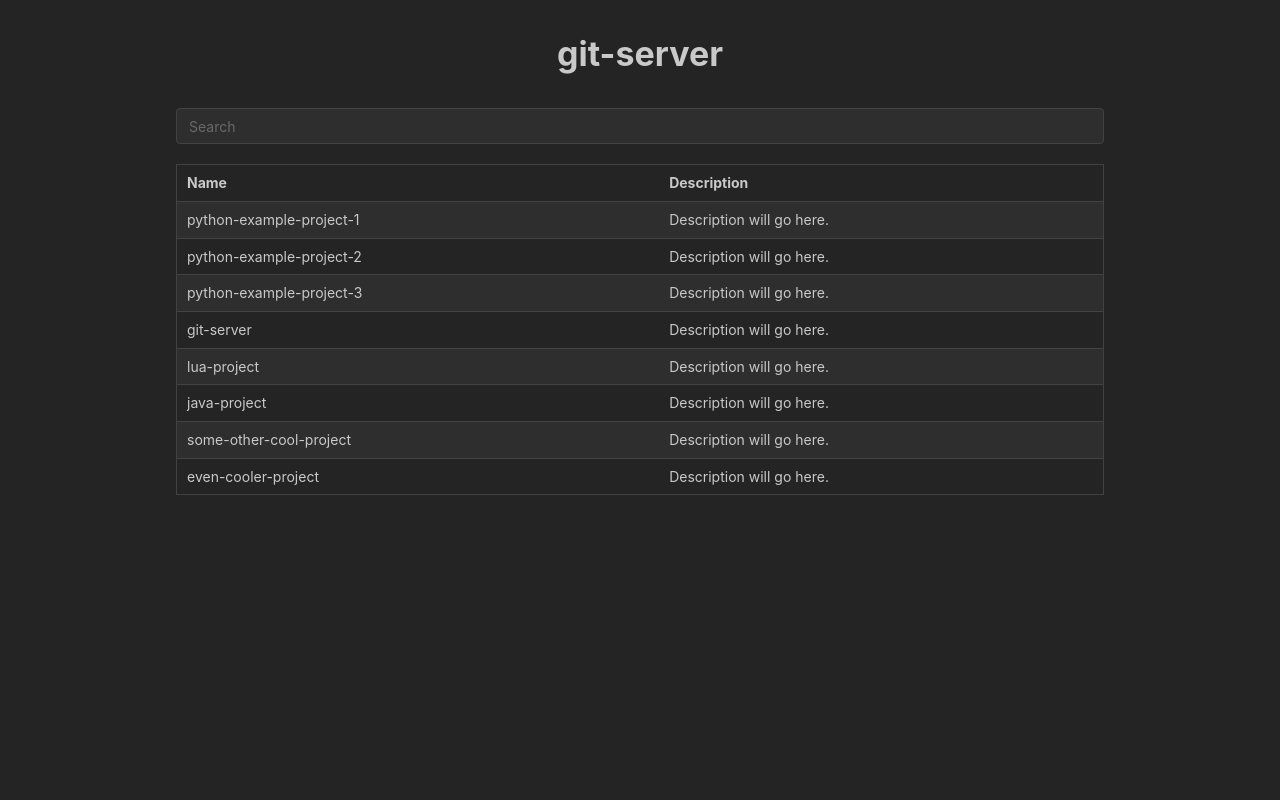
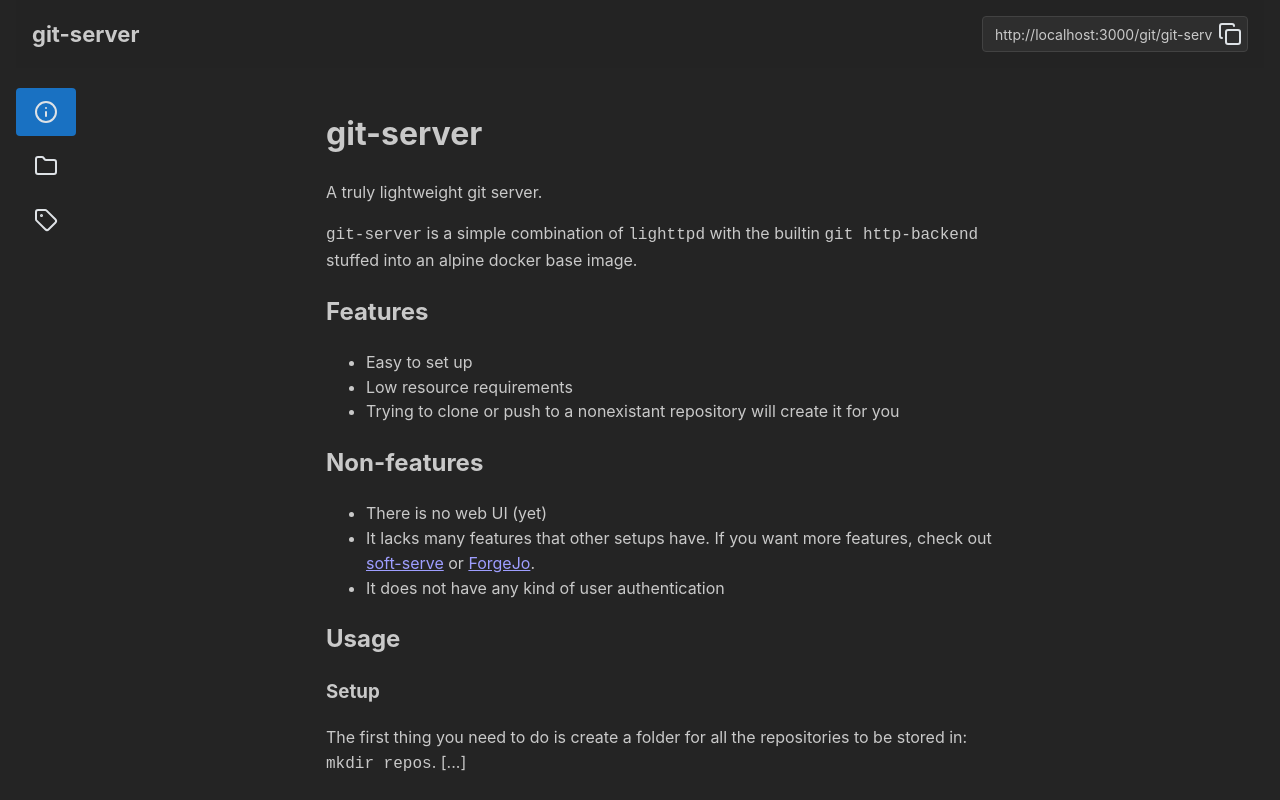
Before and after one commit to michael-m-2983/git-server, a React (Vite) app in the folder frontend/: page / in a window 1280 px wide. Built offline with nearby package versions, Linux system fonts and the light colour scheme.

Commit message:
Add repository viewer component
README preview, file listing and tags

```diff
--- a/frontend/package.json
+++ b/frontend/package.json
@@ -13,8 +13,10 @@
   "dependencies": {
     "@mantine/core": "^8.1.3",
     "@mantine/hooks": "^8.1.3",
+    "lucide-react": "^0.525.0",
     "react": "^19.1.0",
-    "react-dom": "^19.1.0"
+    "react-dom": "^19.1.0",
+    "react-markdown": "^10.1.0"
   },
   "devDependencies": {
     "@eslint/js": "^9.30.1",
--- a/frontend/src/App.tsx
+++ b/frontend/src/App.tsx
@@ -1,5 +1,8 @@
-import { Container, Space, Table, TextInput, Title } from '@mantine/core';
-import { useState } from 'react';
+import { ActionIcon, Button, Container, darken, Group, Paper, Skeleton, Space, Table, Tabs, Textarea, TextInput, Timeline, TimelineItem, Title } from '@mantine/core';
+import { BookMarkedIcon, BookOpenTextIcon, CopyIcon, FileIcon, FolderIcon, InfoIcon, TagIcon } from 'lucide-react';
+import { useEffect, useState } from 'react';
+import React from 'react';
+import Markdown from 'react-markdown';
 
 function ListItem(props: {
   repoURL: string
@@ -27,10 +30,9 @@ function ListPage() {
 
   const [search, setSearch] = useState<string>("");
 
-  return <>
+  return <Container size="md">
+
     <Title order={1} className={"page-title"}>git-server</Title>
-
-    <Container size="md">
 
     <TextInput
       placeholder='Search'
@@ -56,13 +58,100 @@ function ListPage() {
       </Table.Tbody>
     </Table>
   </Container>
-  </>
 }
 
 function ViewPage() {
-  //TODO
+  //TODO: get this from the server
+  const repo_name = "git-server";
+  const readme_file_contents = "# git-server \n\nA truly lightweight git server.\n\n`git-server` is a simple combination of `lighttpd` with the builtin `git http-backend` stuffed into an alpine docker base image.\n\n## Features\n\n- Easy to set up\n- Low resource requirements\n- Trying to clone or push to a nonexistant repository will create it for you\n\n## Non-features\n- There is no web UI (yet)\n- It lacks many features that other setups have. If you want more features, check out [soft-serve](https://github.com/charmbracelet/soft-serve) or [ForgeJo](https://forgejo.org/).\n- It does not have any kind of user authentication\n\n## Usage\n\n### Setup\n\nThe first thing you need to do is create a folder for all the repositories to be stored in: `mkdir repos`.\n[...]";
+  const file_list = [".github/", "frontend/", ".gitignore", "cgi.sh", "docker-compose.yml", "Dockerfile", "lighttpd.conf", "README.md"];
+  const remote_url = `http://localhost:3000/git/${repo_name}.git`;
+  const tags = [
+    {
+      name: "example-tag-2",
+      timestamp: new Date().toISOString()
+    },
+    {
+      name: "example-tag-1",
+      timestamp: new Date().toISOString()
+    }
+  ];
+
+  const tabs = [
+    {
+      name: "README",
+      icon: <InfoIcon />,
+      content: <Markdown>
+        {readme_file_contents}
+      </Markdown>
+    },
+    {
+      name: "Files",
+      icon: <FolderIcon />,
+      content: <Table highlightOnHover withTableBorder withRowBorders withColumnBorders>
+        <Table.Tbody>
+          {file_list.map(file =>
+            <Table.Tr key={file} style={{ cursor: 'pointer' }}>
+              <Table.Td>
+                <Group>
+                  {file.endsWith("/") ? <FolderIcon /> : <FileIcon />}
+                  {file}
+                </Group>
+
+              </Table.Td>
+            </Table.Tr>
+          )}
+        </Table.Tbody>
+      </Table>
+    },
+    {
+      name: "Tags",
+      icon: <TagIcon />,
+      content: <Timeline>
+        {tags.map(tag => <TimelineItem title={tag.name}>
+          {tag.timestamp}
+        </TimelineItem>
+        )}
+      </Timeline>
+    }
+  ];
+
+  return <Container fluid>
+    <Group justify='space-between' style={{ background: "#232323" }} p="md">
+      <Title order={3}>{repo_name}</Title>
+      <TextInput value={remote_url} rightSection={<ActionIcon color="gray" variant='transparent'>
+        <CopyIcon />
+      </ActionIcon>} />
+    </Group>
+
+
+    <Space h="lg" />
+
+    <Tabs orientation='vertical' defaultValue="README" variant='pills'>
+      <Tabs.List>
+        {tabs.map(tab =>
+          <Tabs.Tab key={tab.name} value={tab.name}>
+            <ActionIcon variant='transparent' color="gray">
+              {tab.icon}
+            </ActionIcon>
+          </Tabs.Tab>
+        )}
+      </Tabs.List>
+
+      {tabs.map(tab =>
+        <Tabs.Panel value={tab.name} key={tab.name}>
+          <Container size="sm">
+            {tab.content}
+          </Container>
+        </Tabs.Panel>
+      )}
+    </Tabs>
+
+  </Container>
 }
 
 export default function App() {
-  return <ListPage />
+  return <>
+    <ViewPage />
+  </>
 }
```
Also changed, not shown: 1 other file (tests, documents, lock files or other folders). Lines whose indentation alone changed are shown as unchanged.
